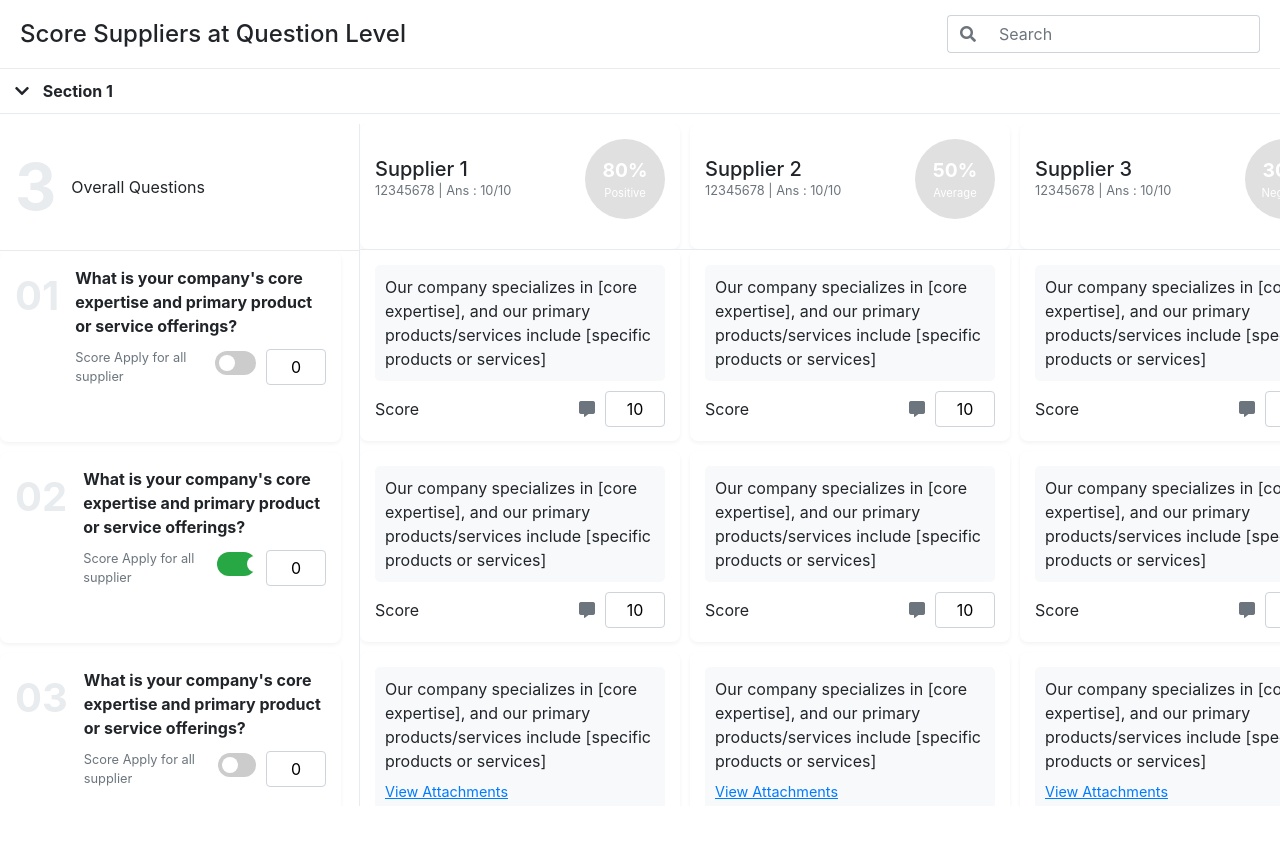
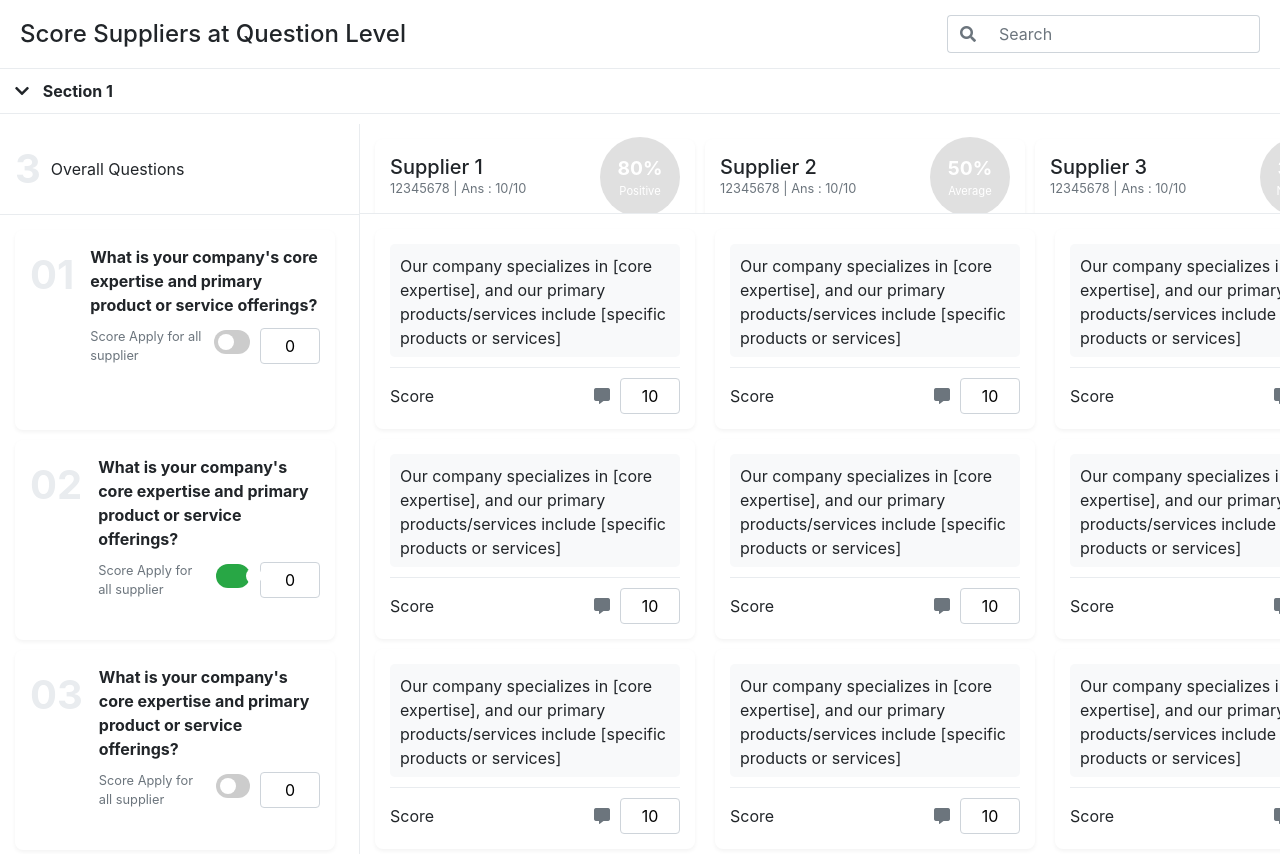
Before and after one commit to Akhlaquea01/my-angular-app, an Angular app: page / in a window 1280 px wide. Built offline with nearby package versions, Linux system fonts and the light colour scheme.

Commit message:
Refactor supplier scoring component layout and styles; implement synchronized scrolling for questions and suppliers sections

```diff
--- a/src/app/components/supplier-scoring/supplier-scoring.component.html
+++ b/src/app/components/supplier-scoring/supplier-scoring.component.html
@@ -19,19 +19,19 @@
 </div>
 
 <!-- Main Content -->
-<div class="content-container pb-5">
+<div class="content-container">
     <!-- Fixed Questions Column -->
     <div class="questions-column">
         <!-- Questions Header -->
         <div class="questions-header">
-            <div class="d-flex align-items-center">
+            <div class="overall-questions">
                 <div class="overall-count">{{overallQuestions}}</div>
                 <div>Overall Questions</div>
             </div>
         </div>
 
         <!-- Questions Content (scrollable) -->
-        <div class="questions-content" id="questionsContent">
+        <div class="questions-content" #questionsContent>
             <!-- Question Cards -->
             <div class="question-card" *ngFor="let question of questions">
                 <div class="d-flex">
@@ -57,7 +57,7 @@
     <!-- Scrollable Suppliers Container -->
     <div class="suppliers-container">
         <!-- Suppliers Header -->
-        <div class="suppliers-header" id="suppliersHeader">
+        <div class="suppliers-header" #suppliersHeader>
             <!-- Supplier Headers -->
             <div class="supplier-card-header" *ngFor="let supplier of suppliers">
                 <div class="supplier-header">
@@ -74,9 +74,9 @@
         </div>
 
         <!-- Suppliers Content Wrapper -->
-        <div class="suppliers-content-wrapper" id="suppliersContentWrapper">
+        <div class="suppliers-content-wrapper">
             <!-- Suppliers Content -->
-            <div class="suppliers-content" id="suppliersContent">
+            <div class="suppliers-content" #suppliersContent>
                 <!-- Supplier Answers -->
                 <div class="supplier-answers" *ngFor="let supplier of suppliers">
                     <div class="supplier-card" *ngFor="let answer of supplier.answers">
--- a/src/app/components/supplier-scoring/supplier-scoring.component.scss
+++ b/src/app/components/supplier-scoring/supplier-scoring.component.scss
@@ -21,6 +21,7 @@ body {
     height: calc(100vh - 70px);
     overflow: hidden;
     position: relative;
+    background-color: #f8f9fa;
 }
 
 .questions-column {
@@ -32,25 +33,43 @@ body {
     flex-direction: column;
     position: relative;
     z-index: 2;
+    overflow: hidden;
 }
 
 .questions-header {
     background-color: white;
     padding: 15px;
     border-bottom: 1px solid #e9ecef;
-    flex: 0 0 auto;
+    flex: 0 0 90px;
     position: sticky;
     top: 0;
     z-index: 3;
+    display: flex;
+    align-items: center;
+}
+
+.overall-questions {
+    display: flex;
+    align-items: center;
+    gap: 10px;
+}
+
+.overall-count {
+    font-size: 2.5rem;
+    color: #e9ecef;
+    font-weight: bold;
 }
 
 .questions-content {
     flex: 1;
-    overflow-y: hidden;
+    overflow-y: auto;
     overflow-x: hidden;
-    padding-right: 8px;
-    scrollbar-width: thin;
-    scrollbar-color: #888 #f1f1f1;
+    padding: 15px;
+    scrollbar-width: none;
+    -ms-overflow-style: none;
+    &::-webkit-scrollbar {
+        display: none;
+    }
 }
 
 .suppliers-container {
@@ -60,19 +79,25 @@ body {
     overflow: hidden;
     min-width: 0;
     position: relative;
+    background-color: white;
 }
 
 .suppliers-header {
     display: flex;
     background-color: white;
-    padding: 0;
+    padding: 15px;
     border-bottom: 1px solid #e9ecef;
-    flex: 0 0 auto;
-    overflow-x: hidden;
+    flex: 0 0 90px;
+    overflow-x: auto;
     overflow-y: hidden;
     position: sticky;
     top: 0;
     z-index: 3;
+    scrollbar-width: none;
+    -ms-overflow-style: none;
+    &::-webkit-scrollbar {
+        display: none;
+    }
 }
 
 .suppliers-content-wrapper {
@@ -82,20 +107,27 @@ body {
 }
 
 .suppliers-content {
-    position: absolute;
-    top: 0;
-    left: 0;
-    right: 0;
-    bottom: 0;
+    height: 100%;
     display: flex;
     overflow-x: auto;
-    overflow-y: scroll;
-    padding-right: 8px;
-    scrollbar-width: thin;
-    scrollbar-color: #888 #f1f1f1;
+    overflow-y: auto;
+    padding: 15px;
+    scrollbar-width: none;
+    -ms-overflow-style: none;
+    &::-webkit-scrollbar {
+        display: none;
+    }
 }
 
-.supplier-card {
+.supplier-answers {
+    display: flex;
+    flex: 0 0 auto;
+    flex-direction: column;
+    min-height: min-content;
+    width: 340px;
+}
+
+.supplier-card, .question-card {
     min-width: 320px;
     max-width: 320px;
     margin: 0 10px 10px 0;
@@ -103,8 +135,10 @@ body {
     border-radius: 8px;
     box-shadow: 0 2px 4px rgba(0, 0, 0, 0.05);
     padding: 15px;
-    height: 191px;
+    height: 200px;
     flex: 0 0 auto;
+    display: flex;
+    flex-direction: column;
 }
 
 .supplier-card-header {
@@ -116,16 +150,10 @@ body {
     box-shadow: 0 2px 4px rgba(0, 0, 0, 0.05);
     padding: 15px;
     flex: 0 0 auto;
-}
-
-.question-card {
-    margin: 0 10px 10px 0;
-    background-color: white;
-    border-radius: 8px;
-    box-shadow: 0 2px 4px rgba(0, 0, 0, 0.05);
-    padding: 15px;
-    height: 191px;
-    flex: 0 0 auto;
+    height: 90px;
+    display: flex;
+    flex-direction: column;
+    justify-content: center;
 }
 
 .question-number {
@@ -191,7 +219,13 @@ body {
     border-radius: 5px;
     padding: 10px;
     margin-bottom: 10px;
-    min-height: 100px;
+    flex: 1;
+    overflow-y: auto;
+    scrollbar-width: none;
+    -ms-overflow-style: none;
+    &::-webkit-scrollbar {
+        display: none;
+    }
 }
 
 .score-input {
@@ -206,7 +240,9 @@ body {
     display: flex;
     align-items: center;
     justify-content: space-between;
-    margin-top: 10px;
+    margin-top: auto;
+    padding-top: 10px;
+    border-top: 1px solid #e9ecef;
 }
 
 .comment-icon {
@@ -260,13 +296,6 @@ input:checked + .slider:before {
     transform: translateX(26px);
 }
 
-.overall-count {
-    font-size: 4rem;
-    color: #e9ecef;
-    font-weight: bold;
-    margin-right: 15px;
-}
-
 .view-attachments {
     color: #007bff;
     text-decoration: underline;
@@ -286,40 +315,3 @@ input:checked + .slider:before {
     color: #6c757d;
     margin-right: 10px;
 }
-
-.supplier-answers {
-    display: flex;
-    flex: 0 0 auto;
-    flex-direction: column;
-    min-height: min-content;
-}
-
-/* Update scrollbar styles for better visibility */
-.suppliers-content::-webkit-scrollbar,
-.questions-content::-webkit-scrollbar {
-    width: 8px;
-    height: 8px;
-}
-
-.suppliers-content::-webkit-scrollbar-track,
-.questions-content::-webkit-scrollbar-track {
-    background: #f1f1f1;
-}
-
-.suppliers-content::-webkit-scrollbar-thumb,
-.questions-content::-webkit-scrollbar-thumb {
-    background: #888;
-    border-radius: 4px;
-}
-
-.suppliers-content::-webkit-scrollbar-thumb:hover,
-.questions-content::-webkit-scrollbar-thumb:hover {
-    background: #555;
-}
-
-/* Hide scrollbar for Firefox */
-.suppliers-content,
-.questions-content {
-    scrollbar-width: thin;
-    scrollbar-color: #888 #f1f1f1;
-}
--- a/src/app/components/supplier-scoring/supplier-scoring.component.ts
+++ b/src/app/components/supplier-scoring/supplier-scoring.component.ts
@@ -1,6 +1,8 @@
-import { Component, OnInit } from '@angular/core';
+import { Component, OnInit, AfterViewInit, ElementRef, ViewChild, NgZone, OnDestroy } from '@angular/core';
 import { FormsModule } from '@angular/forms';
 import { CommonModule } from '@angular/common';
+import { fromEvent, Subject } from 'rxjs';
+import { takeUntil, debounceTime } from 'rxjs/operators';
 
 interface Question {
   id: number;
@@ -34,17 +36,36 @@ interface SupplierAnswer {
   standalone: true,
   imports: [CommonModule, FormsModule]
 })
-export class SupplierScoringComponent implements OnInit {
+export class SupplierScoringComponent implements OnInit, AfterViewInit, OnDestroy {
   questions: Question[] = [];
   suppliers: Supplier[] = [];
   overallQuestions: number = 0;
 
-  constructor() {
+  @ViewChild('questionsContent') questionsContent!: ElementRef<HTMLElement>;
+  @ViewChild('suppliersContent') suppliersContent!: ElementRef<HTMLElement>;
+  @ViewChild('suppliersHeader') suppliersHeader!: ElementRef<HTMLElement>;
+
+  private isScrolling = false;
+  private destroy$ = new Subject<void>();
+
+  constructor(private ngZone: NgZone) {
     this.initializeData();
   }
 
   ngOnInit(): void {
-    this.setupScrollSync();
+    // Initialization logic
+  }
+
+  ngAfterViewInit(): void {
+    // Wait for next tick to ensure DOM is ready
+    setTimeout(() => {
+      this.setupScrollSync();
+    });
+  }
+
+  ngOnDestroy(): void {
+    this.destroy$.next();
+    this.destroy$.complete();
   }
 
   private initializeData(): void {
@@ -127,29 +148,76 @@ export class SupplierScoringComponent implements OnInit {
   }
 
   private setupScrollSync(): void {
-    const questionsContent = document.getElementById('questionsContent');
-    const suppliersContent = document.getElementById('suppliersContent');
-    let isScrolling = false;
+    if (!this.questionsContent?.nativeElement || !this.suppliersContent?.nativeElement || !this.suppliersHeader?.nativeElement) {
+      return;
+    }
 
-    const syncVerticalScroll = (source: HTMLElement, target: HTMLElement) => {
-      if (!isScrolling) {
-        isScrolling = true;
-        target.scrollTop = source.scrollTop;
-        setTimeout(() => {
-          isScrolling = false;
+    this.ngZone.runOutsideAngular(() => {
+      let scrollTimeout: number;
+
+      const syncScroll = (source: HTMLElement, target: HTMLElement, isHorizontal = false) => {
+        if (this.isScrolling) return;
+
+        this.isScrolling = true;
+
+        if (isHorizontal) {
+          // For horizontal scroll, sync immediately
+          target.scrollLeft = source.scrollLeft;
+        } else {
+          // For vertical scroll, use ratio calculation
+          const sourceScrollRatio = source.scrollTop / (source.scrollHeight - source.clientHeight);
+          const targetScrollPosition = Math.round(sourceScrollRatio * (target.scrollHeight - target.clientHeight));
+
+          if (target.scrollTop !== targetScrollPosition) {
+            target.scrollTop = targetScrollPosition;
+          }
+        }
+
+        // Clear any existing timeout
+        if (scrollTimeout) {
+          window.clearTimeout(scrollTimeout);
+        }
+
+        // Set a new timeout to reset isScrolling
+        scrollTimeout = window.setTimeout(() => {
+          this.isScrolling = false;
         }, 50);
-      }
-    };
+      };
 
-    if (questionsContent && suppliersContent) {
-      questionsContent.addEventListener('scroll', () => {
-        syncVerticalScroll(questionsContent, suppliersContent);
-      });
+      // Questions scroll - vertical only
+      fromEvent(this.questionsContent.nativeElement, 'scroll')
+        .pipe(
+          takeUntil(this.destroy$),
+          debounceTime(5)
+        )
+        .subscribe(() => {
+          syncScroll(this.questionsContent.nativeElement, this.suppliersContent.nativeElement);
+        });
 
-      suppliersContent.addEventListener('scroll', () => {
-        syncVerticalScroll(suppliersContent, questionsContent);
-      });
-    }
+      // Suppliers content scroll - both vertical and horizontal
+      fromEvent(this.suppliersContent.nativeElement, 'scroll')
+        .pipe(
+          takeUntil(this.destroy$),
+          debounceTime(5)
+        )
+        .subscribe(() => {
+          // Sync vertical scroll with questions
+          syncScroll(this.suppliersContent.nativeElement, this.questionsContent.nativeElement);
+          // Sync horizontal scroll with header immediately
+          this.suppliersHeader.nativeElement.scrollLeft = this.suppliersContent.nativeElement.scrollLeft;
+        });
+
+      // Suppliers header scroll - horizontal only
+      fromEvent(this.suppliersHeader.nativeElement, 'scroll')
+        .pipe(
+          takeUntil(this.destroy$),
+          debounceTime(5)
+        )
+        .subscribe(() => {
+          // Sync horizontal scroll with content immediately
+          this.suppliersContent.nativeElement.scrollLeft = this.suppliersHeader.nativeElement.scrollLeft;
+        });
+    });
   }
 
   onApplyForAllChange(question: Question): void {
```
